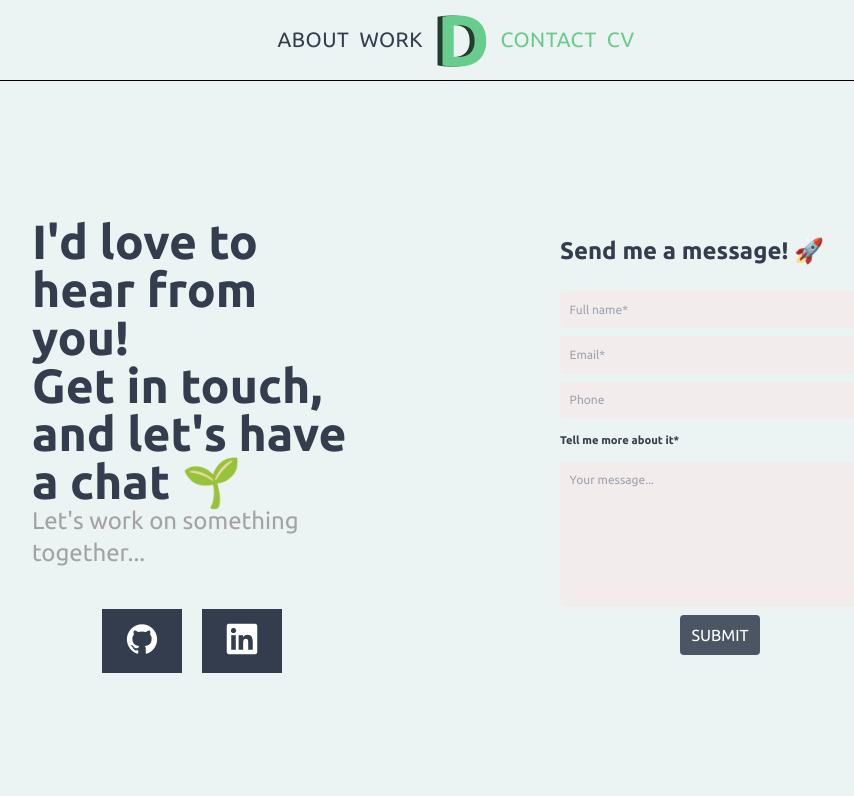
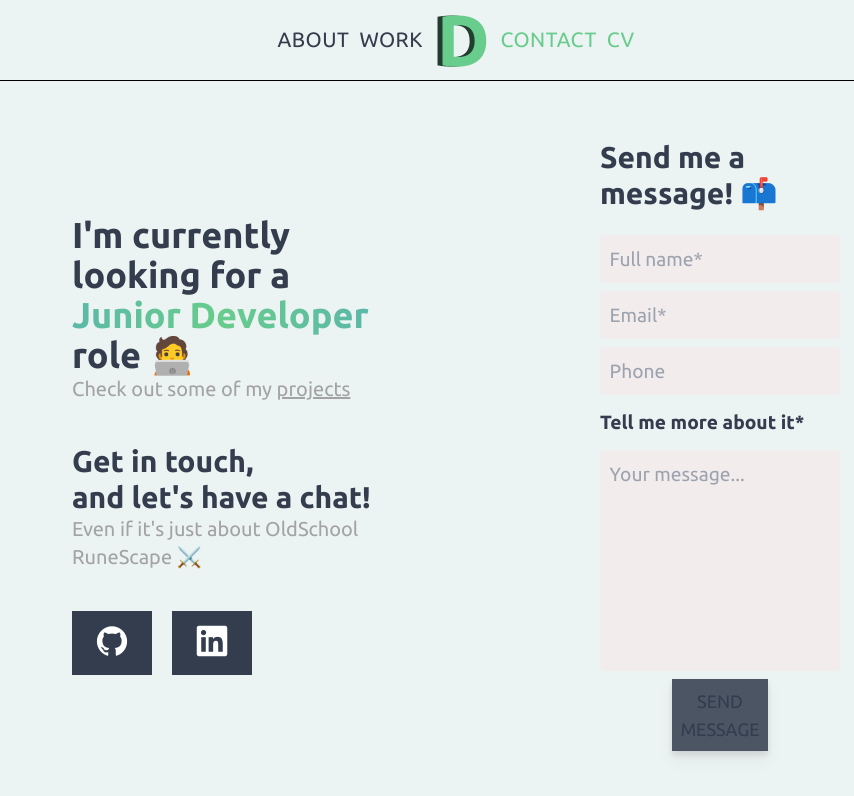
Before and after one commit to Deehjay/portfolio, a Vue app: page /contact in a window 1280 px wide. Shown: the top 796 px of the page, without its empty margins (184-1038 px from the left). Built offline with nearby package versions, Linux system fonts and the light colour scheme.

Commit message:
Small changes to layout and content of contact page

```diff
--- a/src/views/Contact.vue
+++ b/src/views/Contact.vue
@@ -87,14 +87,23 @@ export default {
 
     <div class="contact-container flex justify-center items-center">
       <div class="w-3/4 flex justify-center items-center gap-52">
-        <div class="content-left w-1/3 flex flex-col gap-10 items-center">
+        <div class="content-left w-1/3 flex flex-col gap-10 items-start">
+          <div class="">
+            <h2 class="text-4xl font-bold text-neutral">
+              I'm currently looking for a <br />
+              <span id="role-accent">Junior Developer</span> role 🧑‍💻
+            </h2>
+            <p class="text-neutral-400 text-xl">
+              Check out some of my
+              <router-link class="underline" to="/work">projects</router-link>
+            </p>
+          </div>
           <div>
-            <h2 class="text-5xl font-bold text-neutral">
-              I'd love to hear from you! <br />Get in touch,<br />and let's have
-              a chat 🌱
+            <h2 class="text-3xl font-bold text-neutral">
+              Get in touch,<br />and let's have a chat!
             </h2>
-            <p class="text-neutral-400 text-2xl">
-              Let's work on something together...
+            <p class="text-neutral-400 text-xl">
+              Even if it's just about OldSchool RuneScape ⚔️
             </p>
           </div>
 
@@ -113,16 +122,10 @@ export default {
                 ><i class="icon devicon-linkedin-plain"></i
               ></a>
             </div>
-            <!-- <p class="text-xs italic">
-              Or mail me at
-              <a href="mailto: danielcjamesdj@gmail.com"
-                >danielcjamesdj@gmail.com</a
-              >
-            </p> -->
           </div>
         </div>
-        <div class="content-right w-1/3">
-          <h1 class="mb-6 text-2xl font-bold">Send me a message! 🚀</h1>
+        <div class="content-right w-1/4">
+          <h1 class="mb-6 text-3xl font-bold">Send me a message! 📫</h1>
           <form ref="contactForm" action="" class="flex flex-col gap-2">
             <input type="text" ref="name" placeholder="Full name*" />
             <p v-if="formErrors.name" class="error-message">
@@ -147,11 +150,11 @@ export default {
             </p>
             <button
               :disabled="buttonIsDisabled"
-              class="self-center submit-button text-white rounded bg-gray-600 p-2 uppercase"
+              class="self-center submit-button text-white bg-gray-600 p-2 uppercase text-lg drop-shadow-lg"
               type="submit"
               @click="handleSubmit">
               <i v-if="isLoading" class="fa fa-circle-o-notch fa-spin"></i>
-              {{ isLoading ? null : "Submit" }}
+              {{ isLoading ? null : "Send message" }}
               <!-- <i
                 :class="isLoading ? 'fa fa-circle-o-notch fa-spin' : 'regular'"
                 >{{ isLoading ? null : "Submit" }}</i
@@ -164,7 +167,7 @@ export default {
   </main>
 </template>
 
-<style>
+<style scoped>
 .modal {
   position: absolute;
   top: 50%;
@@ -213,7 +216,6 @@ export default {
 }
 
 .error-message {
-  font-size: 0.7rem;
   color: rgb(241, 67, 44);
 }
 
@@ -249,13 +251,13 @@ button {
 }
 
 .submit-button {
-  width: 80px;
+  width: 40%;
 }
 
 input,
 textarea {
+  font-size: 1.2rem;
   padding: 0.6rem;
-  font-size: 12px;
   border-radius: 5px;
   background-color: #f3ecec;
 
@@ -269,7 +271,7 @@ textarea:focus {
 }
 
 #message-label {
-  font-size: 0.7rem;
+  font-size: 1.2rem;
   font-weight: bold;
   margin: 5px 0 5px 0;
 }
@@ -284,4 +286,30 @@ textarea:focus {
   animation-fill-mode: forwards;
   animation-delay: 0.5s;
 }
+
+#role-accent {
+  --bg-size: 400%;
+  --color-one: #68cc8c;
+  --color-two: #377cfb;
+  background: linear-gradient(
+      90deg,
+      var(--color-one),
+      var(--color-two),
+      var(--color-one)
+    )
+    0 0 / var(--bg-size) 100%;
+  color: transparent;
+  background-clip: text;
+}
+
+@media (prefers-reduced-motion: no-preference) {
+  #role-accent {
+    animation: move-bg 8s linear infinite;
+  }
+  @keyframes move-bg {
+    to {
+      background-position: var(--bg-size) 0;
+    }
+  }
+}
 </style>
```
